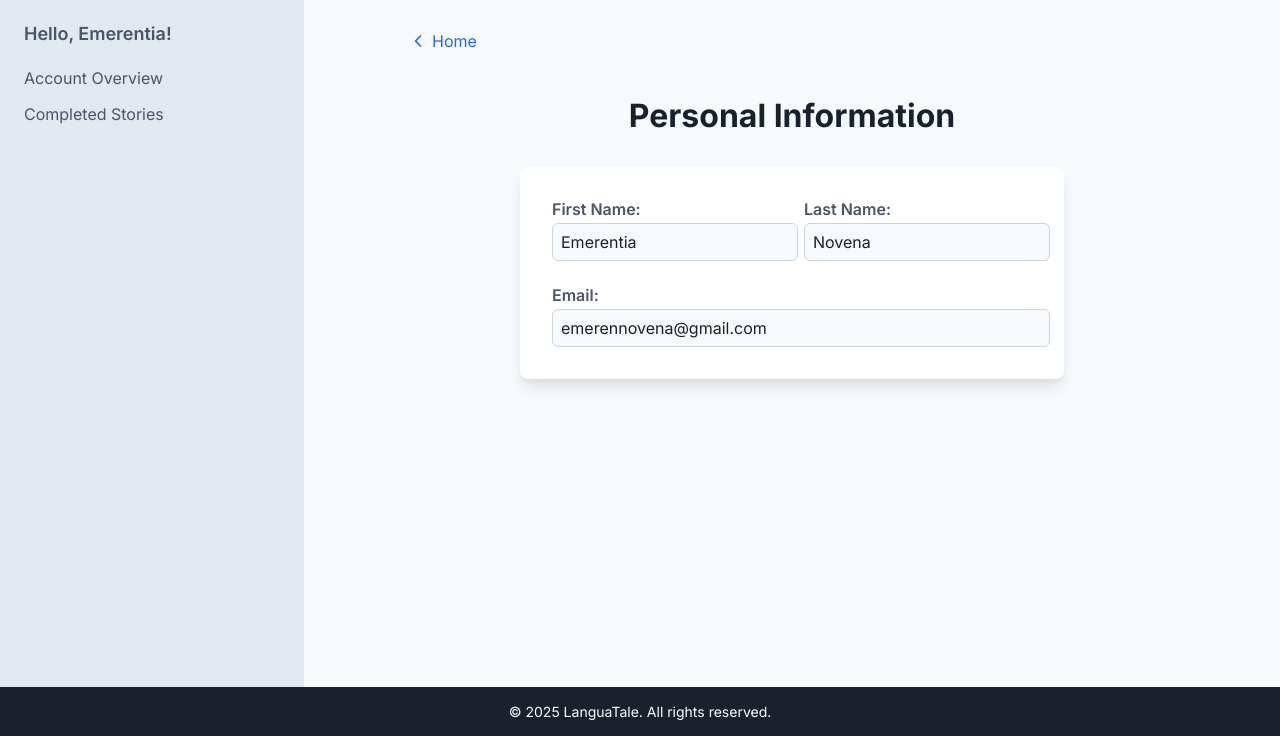
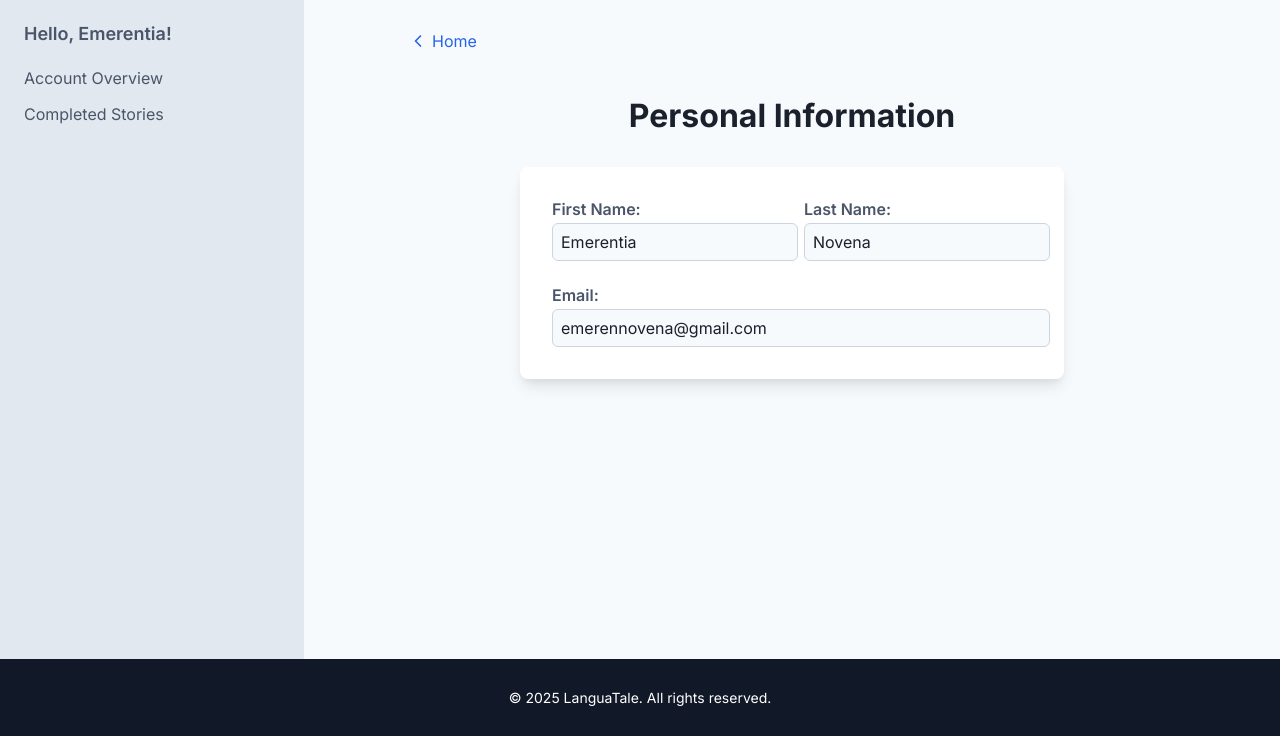
Before and after one commit to emerennovena/LanguaTale, a Django app: page /account/ in a window 1280 px wide. Shown: the part 64-800 px from the top of the page. Run offline with Django 4.2, Linux system fonts and the light colour scheme; a user stored in the database is signed in.

Commit message:
update account page

```diff
--- a/languatale/languatale/forms.py
+++ b/languatale/languatale/forms.py
@@ -5,7 +5,7 @@ from django.contrib.auth.models import User
 class CustomSignUpForm(UserCreationForm):
     class Meta:
         model = User
-        fields = ("username", "email", "password1", "password2")
+        fields = ("username", "email", "first_name", "last_name", "password1", "password2")
 
         widgets = {
             'email': forms.EmailInput(attrs={'class': 'input-field'}),
--- a/languatale/languatale/static/account.css
+++ b/languatale/languatale/static/account.css
@@ -123,8 +123,7 @@ main {
     background: white;
     padding: 2rem;
     border-radius: 0.5rem;
-    box-shadow: 0 10px 15px -3px rgba(0, 0, 0, 0.1),
-        0 4px 6px -2px rgba(0, 0, 0, 0.05);
+    box-shadow: 0 10px 15px -3px rgba(0, 0, 0, 0.1), 0 4px 6px -2px rgba(0, 0, 0, 0.05);
     width: 100%;
     max-width: 30rem;
 }
@@ -163,9 +162,10 @@ main {
 }
 
 footer {
-    background-color: #1a202c;
+    background-color: #111827;
     color: #ffffff;
     text-align: center;
     padding: 1rem;
     font-size: 0.875rem;
+    height: 45px;
 }
--- a/languatale/languatale/templates/account.html
+++ b/languatale/languatale/templates/account.html
@@ -60,7 +60,8 @@
     </div>
 
     <footer>
-        © 2025 LanguaTale. All rights reserved.
+        <p>© 2025 LanguaTale. All rights reserved.</p>
     </footer>
+
 </body>
 </html>
```
Also changed, not shown: languatale/db.sqlite3.
